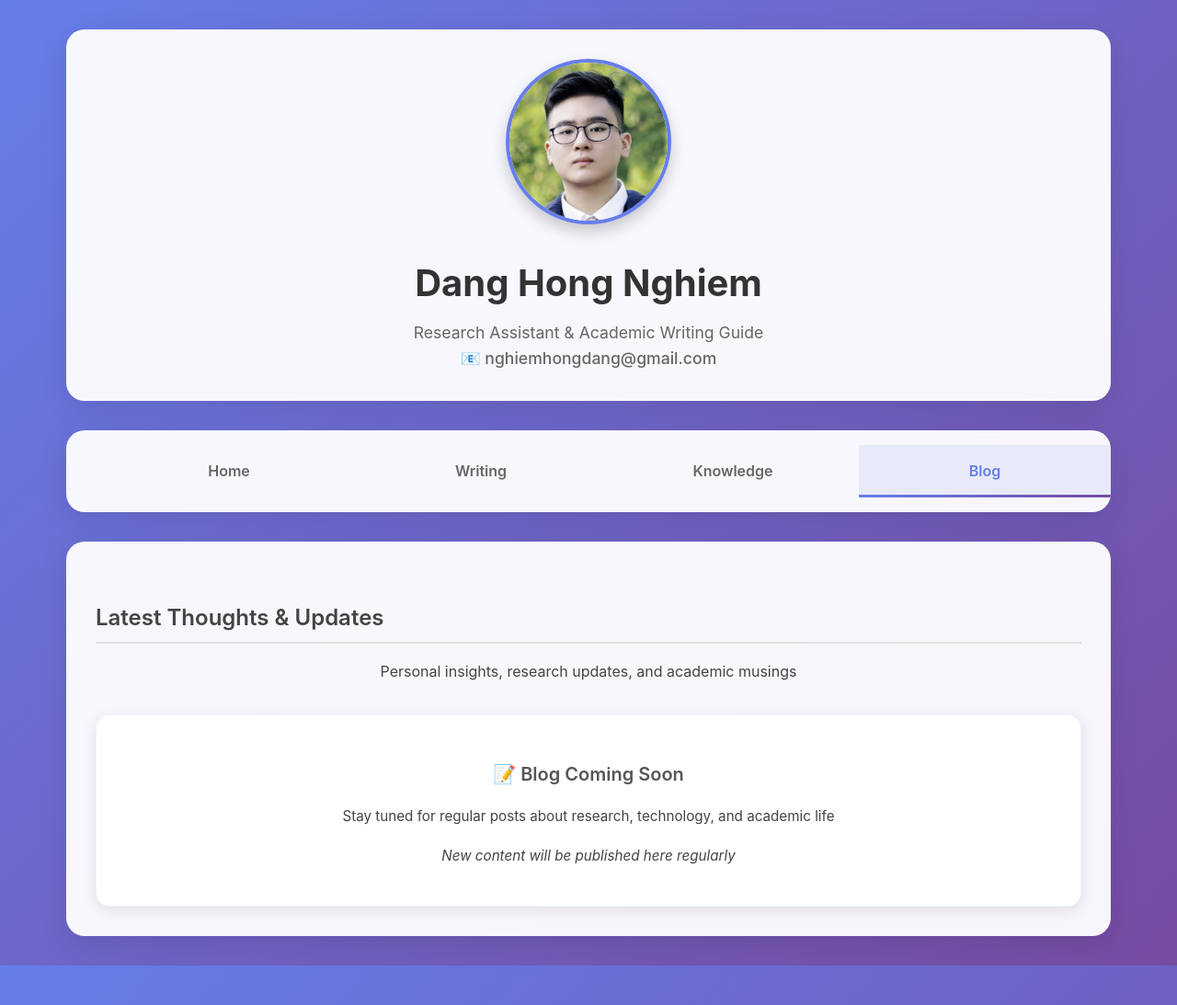
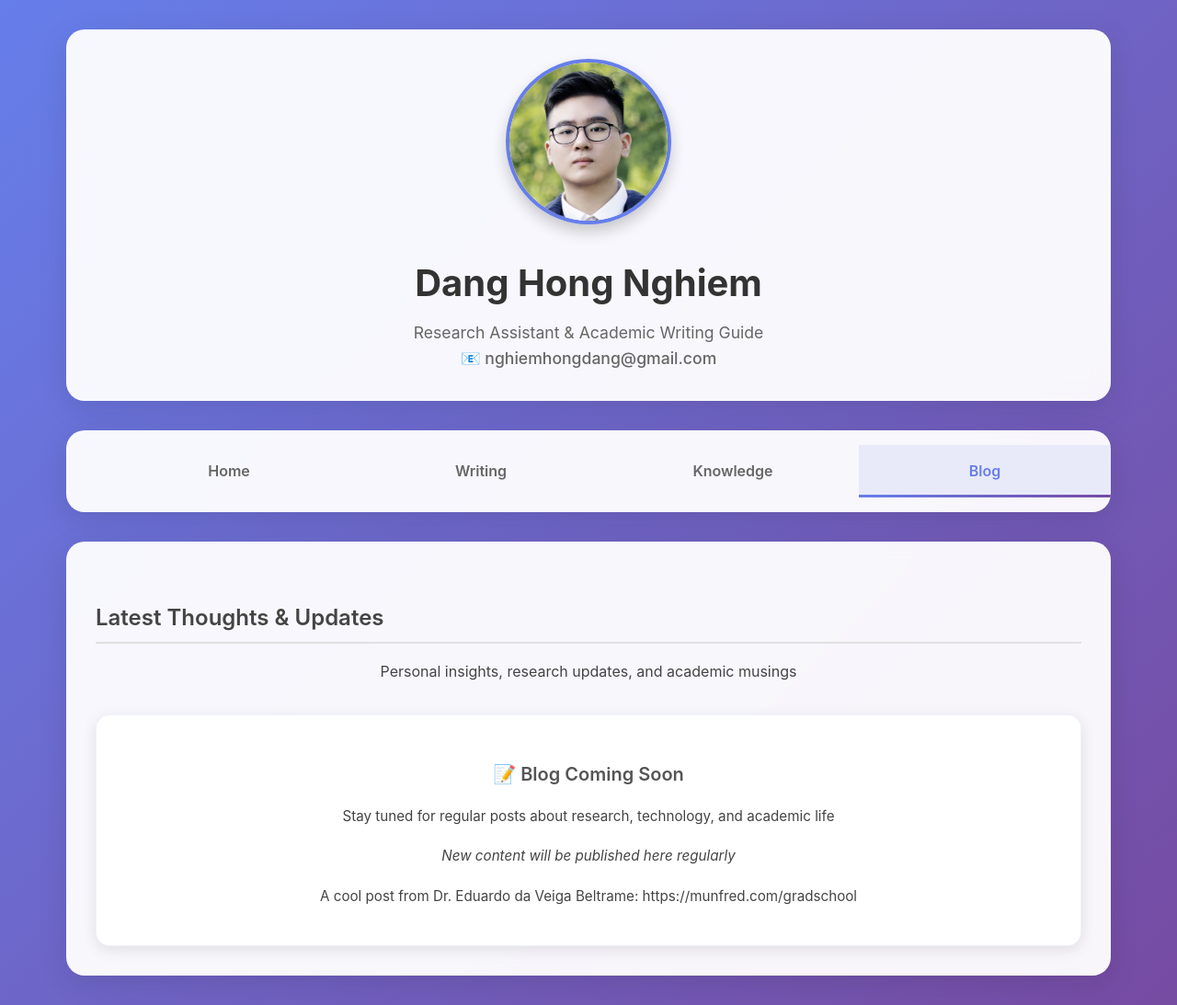
Before and after one commit to dangnghiemhong/dangnghiemhong.github.io, a Jekyll site: the page built from blog/index.md, in a window 1280 px wide. Shown: the whole page at 92% size. Built offline with Jekyll 4.4.1, drawn with Linux system fonts in a browser that asks for light colours.

Commit message:
Update index.md

```diff
--- a/blog/index.md
+++ b/blog/index.md
@@ -13,5 +13,6 @@ title: Blog
         <h3>📝 Blog Coming Soon</h3>
         <p>Stay tuned for regular posts about research, technology, and academic life</p>
         <p class="coming-soon">New content will be published here regularly</p>
+        <p> A cool post from Dr. Eduardo da Veiga Beltrame: https://munfred.com/gradschool </p>
     </div>
 </div>
```
